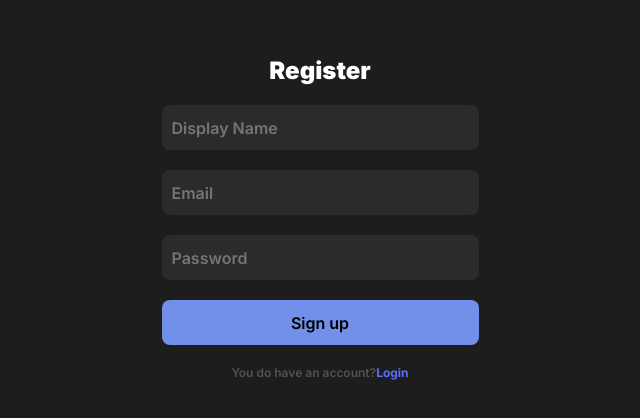
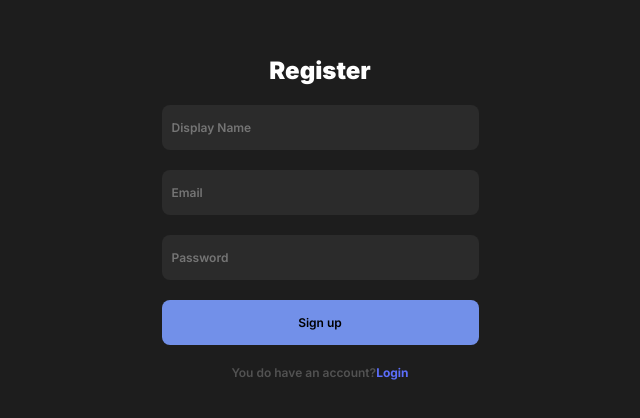
Before and after one commit to doglapping707/chat-app-ts, a React (Vite) app: page /register in a window 1280 px wide. Shown: the part 182-600 px from the top of the page, without its empty margins (320-960 px from the left). Built offline with nearby package versions, Linux system fonts and the light colour scheme.

Commit message:
metaタグの追加・フォントサイズの変更

```diff
--- a/index.html
+++ b/index.html
@@ -3,7 +3,7 @@
   <head>
     <meta charset="UTF-8" />
     <link rel="icon" type="image/svg+xml" href="/vite.svg" />
-    <meta name="viewport" content="width=device-width, initial-scale=1.0" />
+    <meta name="viewport" content="width=device-width, initial-scale=1.0, maximum-scale=1.0">
     <title>Chats</title>
   </head>
   <body>
--- a/src/index.css
+++ b/src/index.css
@@ -45,8 +45,8 @@
   height: 45px;
   border-radius: 8px;
   margin-bottom: 20px;
+  font-size: 12px;
   font-weight: 600;
-  font-size: 16px;
 }
 .form_container input {
   padding: 10px;
```
